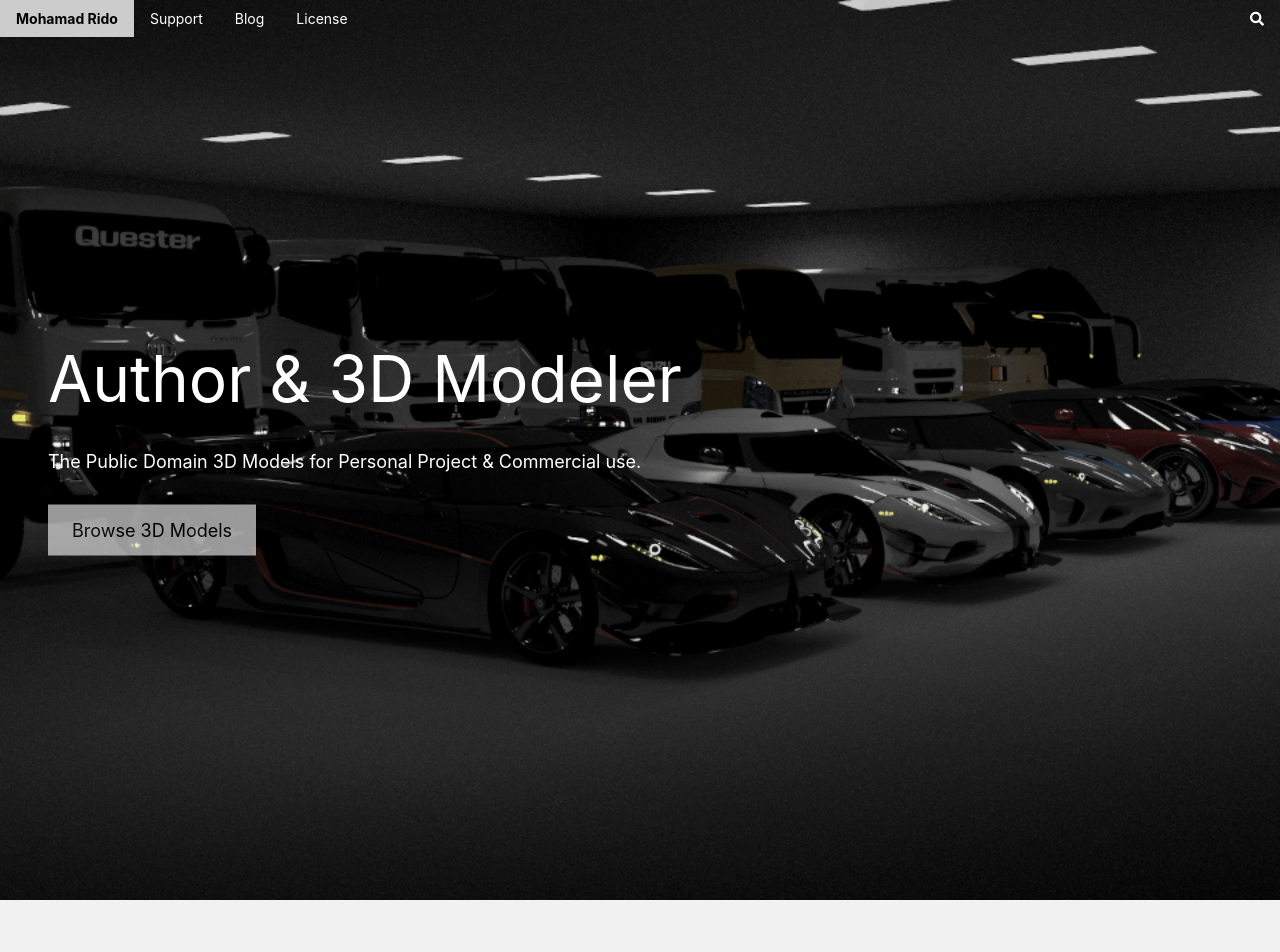
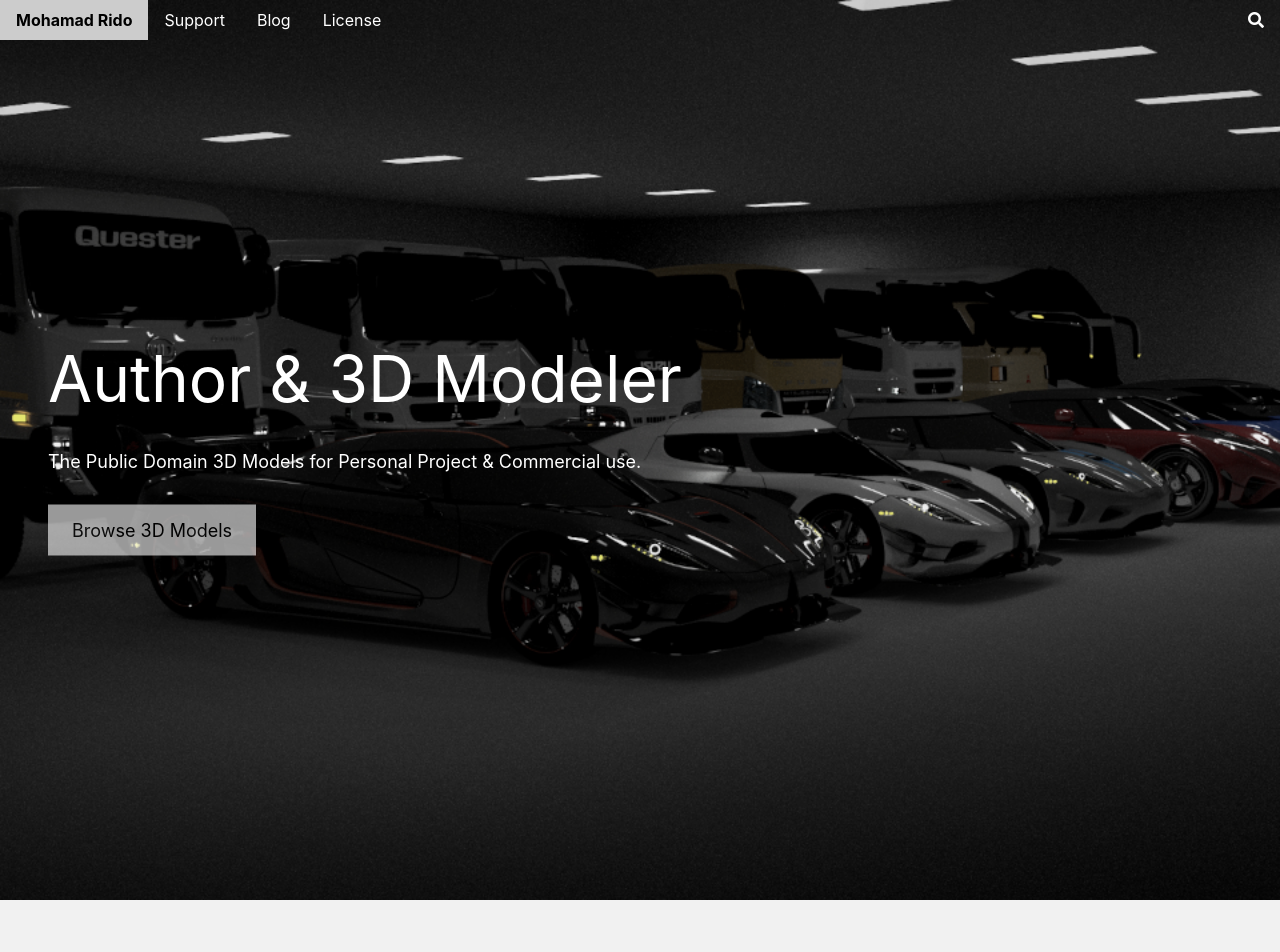
Before and after one commit to artslinux/nudc33ycmqc, a Jekyll site: the page index.html, which Jekyll copies as it is, in a window 1280 px wide. Shown: the top 952 px of the page. Built offline with Jekyll 4.4.1, drawn with Linux system fonts in a browser that asks for light colours.

Commit message:
Update style.css

```diff
--- a/assets/style.css
+++ b/assets/style.css
@@ -63,7 +63,7 @@ hr{border:0;border-top:1px solid #eee;margin:20px 0}
 .modal{z-index:3;display:none;padding-top:100px;position:fixed;left:0;top:0;width:100%;height:100%;overflow:auto;background-color:rgb(0,0,0);background-color:rgba(0,0,0,0.4)}
 .modal-content{margin:auto;background-color:#fff;position:relative;padding:0;outline:0;width:600px}
 .bar{color:#fff;width:100%;overflow:hidden}.center .bar{display:inline-block;width:auto}
-.bar .bar-item{padding:8px 16px;float:left;width:auto;border:none;display:block;outline:0}
+.bar .bar-item{padding:8px 16px;float:left;width:auto;border:none;display:block;outline:0;font-size:16px;}
 .bar .dropdown-hover,.bar .dropdown-click{position:static;float:left}
 .bar .button{white-space:normal}
 .bar-block .bar-item{width:100%;display:block;padding:8px 16px;text-align:left;border:none;white-space:normal;float:none;outline:0}
```
